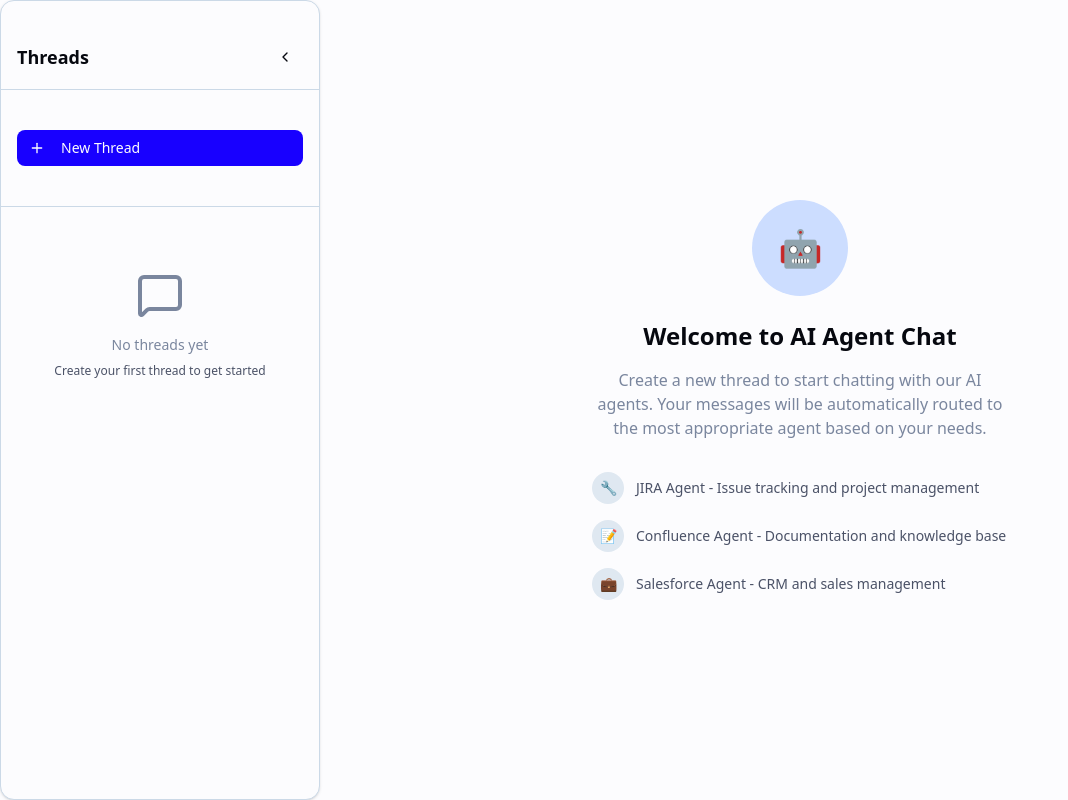
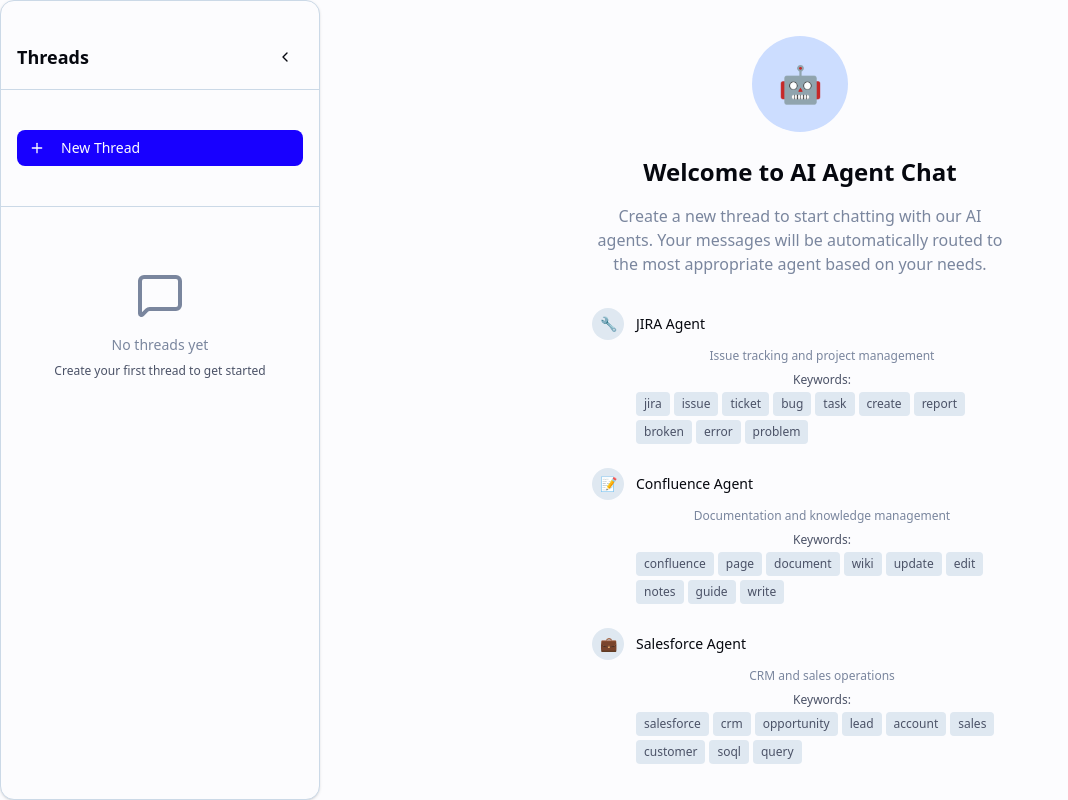
Before and after one commit to MarkiyanPyts/MarkiyanPyts-ai-chat-example-2, a React (Vite) app: page / in a window 1280 px wide. Shown: the whole page, without its empty margins (0-1068 px from the left). Built offline with nearby package versions, Linux system fonts and the light colour scheme.

Commit message:
Update ChatLayout.tsx

```diff
--- a/src/components/chat/ChatLayout.tsx
+++ b/src/components/chat/ChatLayout.tsx
@@ -49,24 +49,71 @@
                 Your messages will be automatically routed to the most appropriate agent
                 based on your needs.
               </p>
-              <div className="space-y-4">
-                <div className="flex items-center space-x-3 text-sm text-system-neutral-35">
+              <div className="space-y-6">
+                <div className="space-y-2">
+                  <div className="flex items-center space-x-3 text-sm">
                     <span className="w-8 h-8 bg-system-neutral-90 rounded-full flex items-center justify-center">
                       🔧
                     </span>
-                  <span>JIRA Agent - Issue tracking and project management</span>
+                    <span className="font-medium text-system-neutral-05">JIRA Agent</span>
                   </div>
-                <div className="flex items-center space-x-3 text-sm text-system-neutral-35">
+                  <p className="text-xs text-system-neutral-55 ml-11">
+                    Issue tracking and project management
+                  </p>
+                  <div className="ml-11">
+                    <p className="text-xs text-system-neutral-35 mb-1">Keywords:</p>
+                    <div className="flex flex-wrap gap-1">
+                      {["jira", "issue", "ticket", "bug", "task", "create", "report", "broken", "error", "problem"].map(keyword => (
+                        <span key={keyword} className="px-2 py-1 bg-system-neutral-90 text-system-neutral-35 rounded text-xs">
+                          {keyword}
+                        </span>
+                      ))}
+                    </div>
+                  </div>
+                </div>
+
+                <div className="space-y-2">
+                  <div className="flex items-center space-x-3 text-sm">
                     <span className="w-8 h-8 bg-system-neutral-90 rounded-full flex items-center justify-center">
                       📝
                     </span>
-                  <span>Confluence Agent - Documentation and knowledge base</span>
+                    <span className="font-medium text-system-neutral-05">Confluence Agent</span>
                   </div>
-                <div className="flex items-center space-x-3 text-sm text-system-neutral-35">
+                  <p className="text-xs text-system-neutral-55 ml-11">
+                    Documentation and knowledge management
+                  </p>
+                  <div className="ml-11">
+                    <p className="text-xs text-system-neutral-35 mb-1">Keywords:</p>
+                    <div className="flex flex-wrap gap-1">
+                      {["confluence", "page", "document", "wiki", "update", "edit", "notes", "guide", "write"].map(keyword => (
+                        <span key={keyword} className="px-2 py-1 bg-system-neutral-90 text-system-neutral-35 rounded text-xs">
+                          {keyword}
+                        </span>
+                      ))}
+                    </div>
+                  </div>
+                </div>
+
+                <div className="space-y-2">
+                  <div className="flex items-center space-x-3 text-sm">
                     <span className="w-8 h-8 bg-system-neutral-90 rounded-full flex items-center justify-center">
                       💼
                     </span>
-                  <span>Salesforce Agent - CRM and sales management</span>
+                    <span className="font-medium text-system-neutral-05">Salesforce Agent</span>
+                  </div>
+                  <p className="text-xs text-system-neutral-55 ml-11">
+                    CRM and sales operations
+                  </p>
+                  <div className="ml-11">
+                    <p className="text-xs text-system-neutral-35 mb-1">Keywords:</p>
+                    <div className="flex flex-wrap gap-1">
+                      {["salesforce", "crm", "opportunity", "lead", "account", "sales", "customer", "soql", "query"].map(keyword => (
+                        <span key={keyword} className="px-2 py-1 bg-system-neutral-90 text-system-neutral-35 rounded text-xs">
+                          {keyword}
+                        </span>
+                      ))}
+                    </div>
+                  </div>
                 </div>
               </div>
             </div>
```
Lines whose indentation alone changed are shown as unchanged.
